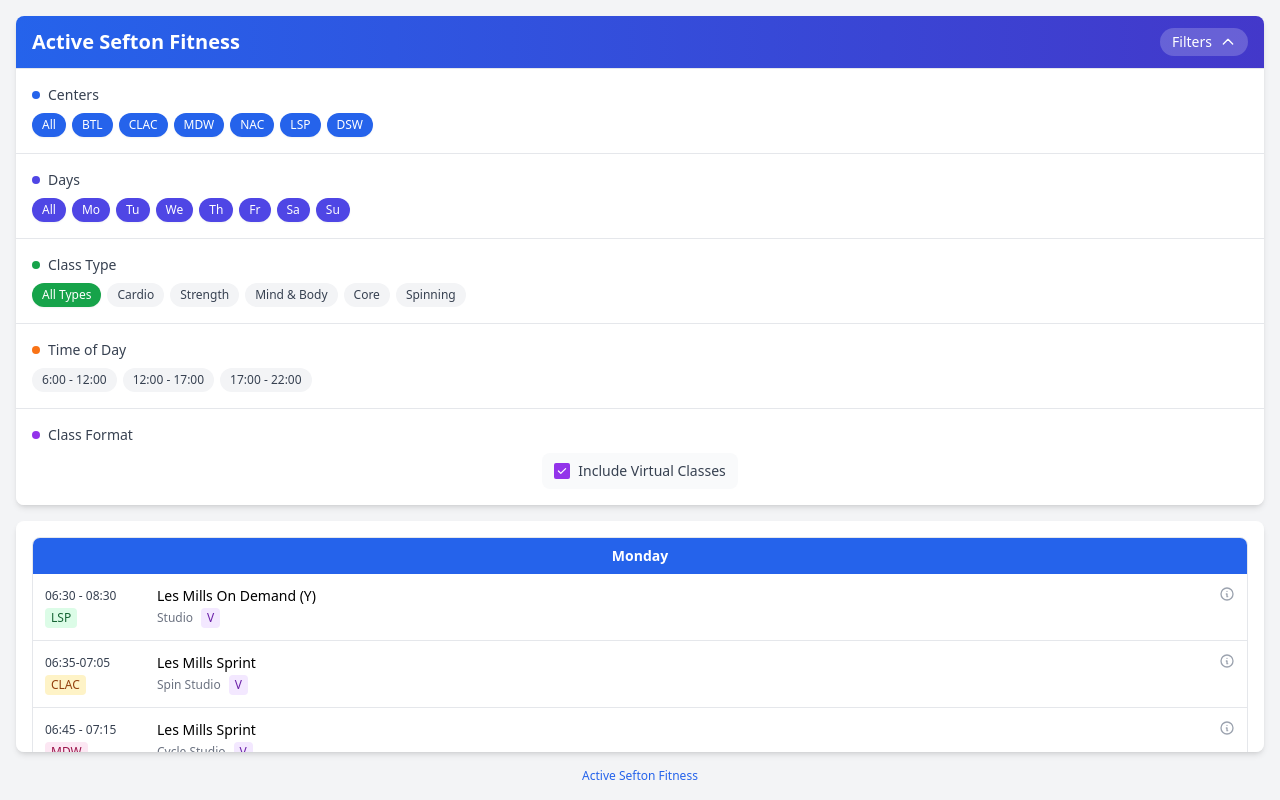
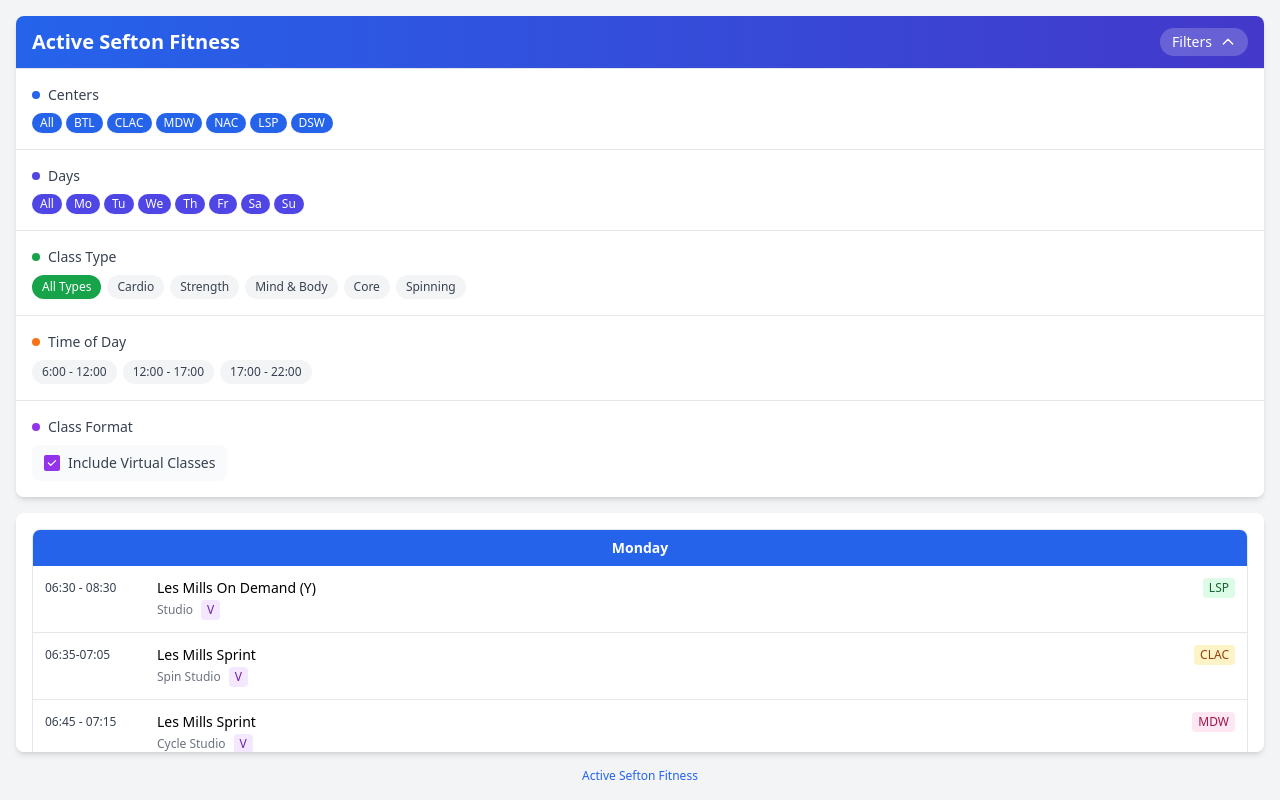
Before and after one commit to johnnyhawk02/fitness-timetable-app, a React (Create React App) app: page / in a window 1280 px wide. Both pictures are taken after a click on the button "Filters". Built offline with nearby package versions, Linux system fonts and the light colour scheme.

Commit message:
Refine UI layout and interaction for class details and filter buttons

```diff
--- a/src/components/FitnessTimetable.jsx
+++ b/src/components/FitnessTimetable.jsx
@@ -726,10 +726,10 @@ const FitnessTimetable = () => {
                   <div className="w-2 h-2 bg-blue-600 rounded-full mr-2"></div>
                   <div className="text-sm font-medium text-gray-700">Centers</div>
                 </div>
-                <div className="mt-2 flex flex-wrap gap-1.5">
+                <div className="mt-2 flex flex-wrap gap-1">
                   <button
                     onClick={() => handleCenterChange('all')}
-                    className={`px-2.5 py-1 rounded-full text-xs font-medium transition-colors ${
+                    className={`px-2 py-0.5 rounded-full text-xs font-medium transition-colors ${
                       Object.values(selectedCenters).every(selected => selected)
                         ? 'bg-blue-600 text-white shadow-sm'
                         : 'bg-gray-100 text-gray-700 hover:bg-gray-200'
@@ -741,7 +741,7 @@ const FitnessTimetable = () => {
                     <button
                       key={center}
                       onClick={() => handleCenterChange(center)}
-                      className={`px-2.5 py-1 rounded-full text-xs font-medium transition-colors ${
+                      className={`px-2 py-0.5 rounded-full text-xs font-medium transition-colors ${
                         selectedCenters[center]
                           ? 'bg-blue-600 text-white shadow-sm'
                           : 'bg-gray-100 text-gray-700 hover:bg-gray-200'
@@ -759,10 +759,10 @@ const FitnessTimetable = () => {
                   <div className="w-2 h-2 bg-indigo-600 rounded-full mr-2"></div>
                   <div className="text-sm font-medium text-gray-700">Days</div>
                 </div>
-                <div className="mt-2 flex flex-wrap gap-1.5">
+                <div className="mt-2 flex flex-wrap gap-1">
                   <button
                     onClick={() => handleDayChange('all')}
-                    className={`px-2.5 py-1 rounded-full text-xs font-medium transition-colors ${
+                    className={`px-2 py-0.5 rounded-full text-xs font-medium transition-colors ${
                       Object.values(selectedDays).every(selected => selected)
                         ? 'bg-indigo-600 text-white shadow-sm'
                         : 'bg-gray-100 text-gray-700 hover:bg-gray-200'
@@ -774,7 +774,7 @@ const FitnessTimetable = () => {
                     <button
                       key={day}
                       onClick={() => handleDayChange(day)}
-                      className={`px-2.5 py-1 rounded-full text-xs font-medium transition-colors ${
+                      className={`px-2 py-0.5 rounded-full text-xs font-medium transition-colors ${
                         selectedDays[day]
                           ? 'bg-indigo-600 text-white shadow-sm'
                           : 'bg-gray-100 text-gray-700 hover:bg-gray-200'
@@ -849,15 +849,15 @@ const FitnessTimetable = () => {
                   <div className="w-2 h-2 bg-purple-600 rounded-full mr-2"></div>
                   <div className="text-sm font-medium text-gray-700">Class Format</div>
                 </div>
-                <label
-                  className="inline-flex items-center space-x-2 cursor-pointer px-3 py-2 rounded-lg bg-gray-50 hover:bg-gray-100 transition-colors"
+                <div
+                  className="flex items-center space-x-2 cursor-pointer px-3 py-2 rounded-lg bg-gray-50 hover:bg-gray-100 transition-colors w-fit"
                   onClick={() => setIncludeVirtual(!includeVirtual)}
                 >
                   <div className={`w-4 h-4 rounded-sm flex items-center justify-center ${includeVirtual ? 'bg-purple-600' : 'border border-gray-400 bg-white'}`}>
                     {includeVirtual && <svg className="w-3 h-3 text-white" fill="currentColor" viewBox="0 0 20 20" xmlns="http://www.w3.org/2000/svg"><path fillRule="evenodd" d="M16.707 5.293a1 1 0 010 1.414l-8 8a1 1 0 01-1.414 0l-4-4a1 1 0 011.414-1.414L8 12.586l7.293-7.293a1 1 0 011.414 0z" clipRule="evenodd"></path></svg>}
                   </div>
                   <span className="text-sm text-gray-700">Include Virtual Classes</span>
-                </label>
+                </div>
               </div>
             </div>
           </div>
@@ -958,11 +958,21 @@ const FitnessTimetable = () => {
                     <div className="p-4 text-gray-500">No classes available</div>
                   ) : (
                     classesByDay[day].map((cls, idx) => (
-                      <div key={`${day}-${idx}`} className="flex items-start p-3 hover:bg-gray-50">
+                      <div
+                        key={`${day}-${idx}`}
+                        className="flex items-start p-3 hover:bg-gray-50 cursor-pointer"
+                        onClick={() => handleShowDescription(cls)}
+                      >
                         <div className="w-28 flex flex-col text-left pr-4">
                           <div className="font-medium text-gray-700 text-xs pt-0.5">{cls.time}</div>
+                        </div>
+                        <div className="flex-1 text-left">
+                          <div className="flex items-start justify-between">
+                            <div className="font-medium text-sm">
+                              {cls.activity}
+                            </div>
                             <span
-                            className={`mt-1 w-fit px-1.5 py-0.5 text-xs font-medium rounded ${
+                              className={`ml-2 w-fit px-1.5 py-0.5 text-xs font-medium rounded ${
                                 cls.center === 'Bootle'
                                   ? 'bg-blue-100 text-blue-800'
                                   : cls.center === 'Crosby'
@@ -979,10 +989,6 @@ const FitnessTimetable = () => {
                               {CENTER_ABBREVIATIONS[cls.center] || cls.center}
                             </span>
                           </div>
-                        <div className="flex-1 text-left">
-                          <div className="font-medium text-sm">
-                            {cls.activity}
-                          </div>
                           <div className="flex items-center text-xs text-gray-500 mt-0.5">
                             <span>{cls.location}</span>
                             {cls.virtual && (
@@ -991,17 +997,6 @@ const FitnessTimetable = () => {
                               </span>
                             )}
                           </div>
-                        </div>
-                        <div className="w-8 flex justify-end">
-                          <button
-                            onClick={() => handleShowDescription(cls)}
-                            className="text-gray-400 hover:text-blue-500 focus:outline-none"
-                            aria-label={`Show information about ${cls.activity}`}
-                          >
-                            <svg className="w-4 h-4" fill="none" stroke="currentColor" viewBox="0 0 24 24" xmlns="http://www.w3.org/2000/svg">
-                              <path strokeLinecap="round" strokeLinejoin="round" strokeWidth="2" d="M13 16h-1v-4h-1m1-4h.01M21 12a9 9 0 11-18 0 9 9 0 0118 0z"></path>
-                            </svg>
-                          </button>
                         </div>
                       </div>
                     ))
```
Lines whose indentation alone changed are shown as unchanged.
